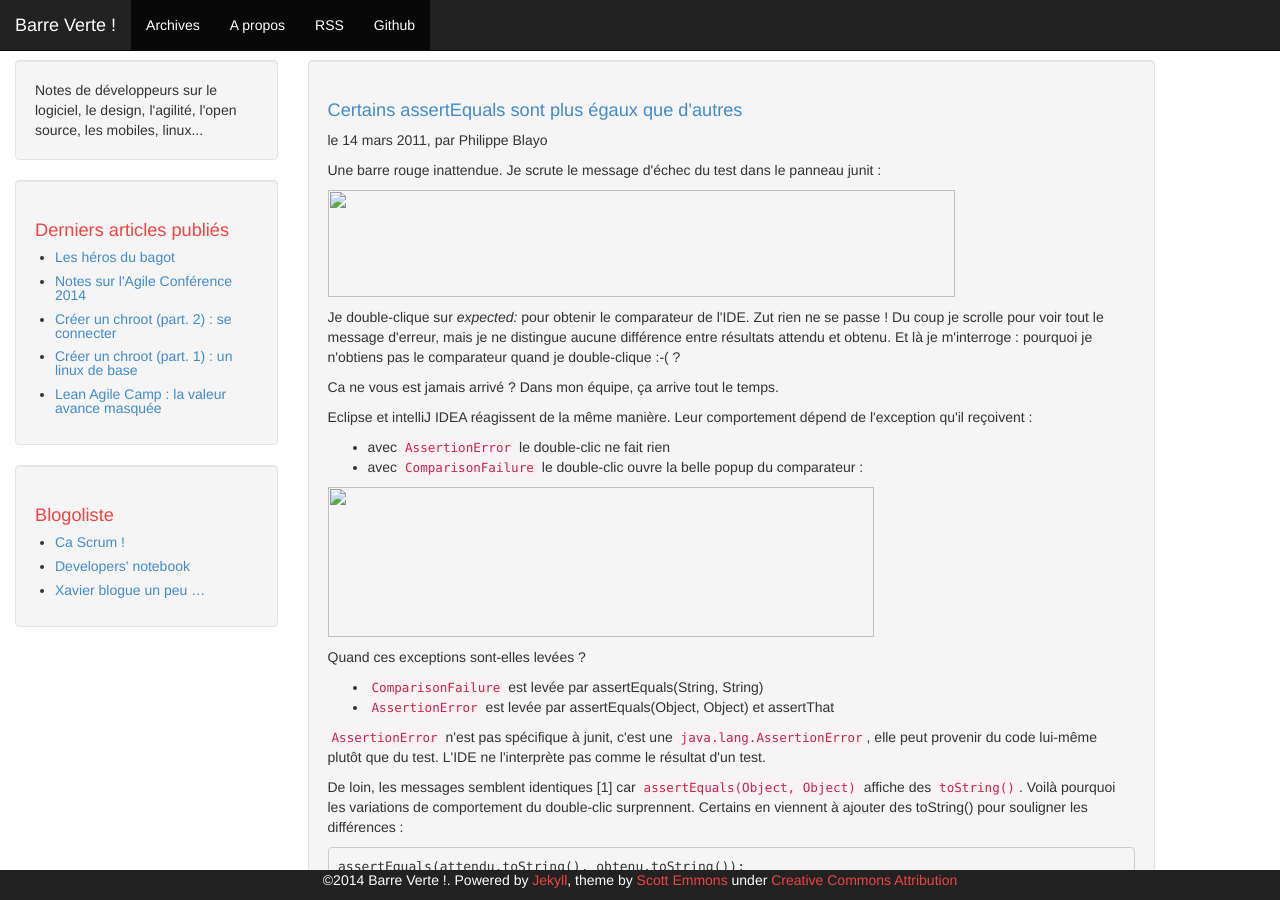
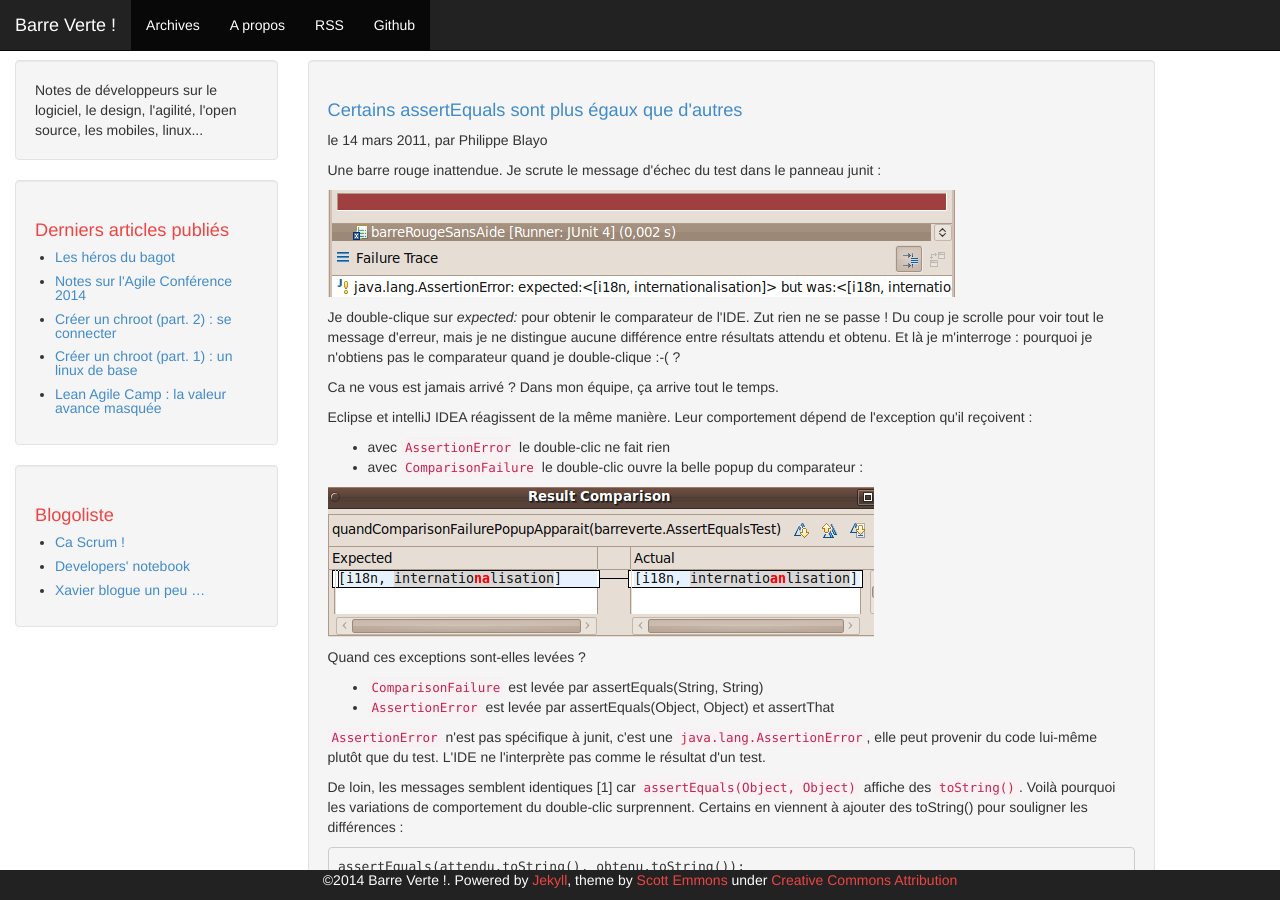
Before and after one commit to MichaelBitard/barreverte.github.io, a Jekyll site: the page built from _posts/2011-03-14-certains-assertequals-sont-plus-egaux-que-dautres.markdown, in a window 1280 px wide and 900 px high. Built offline with Jekyll 4.4.1, drawn with Linux system fonts in a browser that asks for light colours; Markdown is read by kramdown in place of the engine named in the settings; comment, search, counter and statistics services are not loaded.

Commit message:
import images: 2011-03-14-certains-assertequals-sont-plus-egaux-que-dautres #2

```diff
--- a/_posts/2011-03-14-certains-assertequals-sont-plus-egaux-que-dautres.markdown
+++ b/_posts/2011-03-14-certains-assertequals-sont-plus-egaux-que-dautres.markdown
@@ -11,9 +11,9 @@
 author_login: philippe
 author_email: philippe.blayo@gmail.com
 excerpt: ! "Une barre rouge inattendue. Je scrute le message d'échec du test dans
-  le panneau junit :\r\n\r\n<a href=\"http://www.barreverte.fr/wp-content/uploads/2011/01/philippeBlayoBarreRougeSansAide5.png\"><img
+  le panneau junit :\r\n\r\n<a href=\"/images/philippeBlayoBarreRougeSansAide5.png\"><img
   class=\"alignnone size-full wp-image-1526\" title=\"philippeBlayoBarreRougeSansAide\"
-  src=\"http://www.barreverte.fr/wp-content/uploads/2011/01/philippeBlayoBarreRougeSansAide5.png\"
+  src=\"/images/philippeBlayoBarreRougeSansAide5.png\"
   alt=\"\" width=\"627\" height=\"107\" /></a>\r\n\r\nJe double-clique sur <em>expected:</em>
   pour obtenir le comparateur de l'IDE. Zut rien ne se passe ! Du coup je scrolle
   pour voir tout le message d'erreur, mais je ne distingue aucune différence entre
@@ -63,7 +63,7 @@
     la story que teste."
 ---
 <p>Une barre rouge inattendue. Je scrute le message d'échec du test dans le panneau junit :</p>
-<p><a href="http://www.barreverte.fr/wp-content/uploads/2011/01/philippeBlayoBarreRougeSansAide5.png"><img class="alignnone size-full wp-image-1526" title="philippeBlayoBarreRougeSansAide" src="http://www.barreverte.fr/wp-content/uploads/2011/01/philippeBlayoBarreRougeSansAide5.png" alt="" width="627" height="107" /></a></p>
+<p><a href="/images/philippeBlayoBarreRougeSansAide5.png"><img class="alignnone size-full wp-image-1526" title="philippeBlayoBarreRougeSansAide" src="/images/philippeBlayoBarreRougeSansAide5.png" alt="" width="627" height="107" /></a></p>
 <p>Je double-clique sur <em>expected:</em> pour obtenir le comparateur de l'IDE. Zut rien ne se passe ! Du coup je scrolle pour voir tout le message d'erreur, mais je ne distingue aucune différence entre résultats attendu et obtenu. Et là je m'interroge : pourquoi je n'obtiens pas le comparateur quand je double-clique :-( ?<a id="more"></a><a id="more-973"></a></p>
 <p>Ca ne vous est jamais arrivé ? Dans mon équipe, ça arrive tout le temps.</p>
 <p>Eclipse et intelliJ IDEA réagissent de la même manière. Leur comportement dépend de l'exception qu'il reçoivent :</p>
@@ -71,7 +71,7 @@
 <li>avec <code>AssertionError</code> le double-clic ne fait rien</li>
 <li>avec <code>ComparisonFailure</code> le double-clic ouvre la belle popup du comparateur :</li>
 </ul>
-<p><a href="http://www.barreverte.fr/wp-content/uploads/2011/01/philippeBlayoBarreRougeAvecAide2.png"><img class="alignnone size-full wp-image-1534" title="philippeBlayoBarreRougeAvecAide" src="http://www.barreverte.fr/wp-content/uploads/2011/01/philippeBlayoBarreRougeAvecAide2.png" alt="" width="546" height="150" /></a></p>
+<p><a href="/images/philippeBlayoBarreRougeAvecAide2.png"><img class="alignnone size-full wp-image-1534" title="philippeBlayoBarreRougeAvecAide" src="/images/philippeBlayoBarreRougeAvecAide2.png" alt="" width="546" height="150" /></a></p>
 <p>Quand ces exceptions sont-elles levées ?</p>
 <ul>
 <li><code>ComparisonFailure</code> est levée par assertEquals(String, String)</li>
```
Also changed, not shown: images/bytecodePhilippeBlayo22.png (added), images/philippeBlayoBarreRougeAvecAide2.png (added), images/philippeBlayoBarreRougeSansAide5.png (added).
